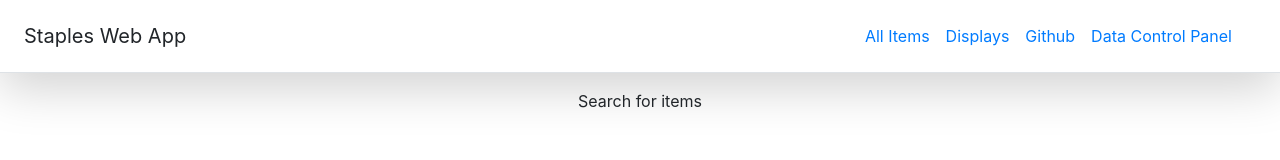
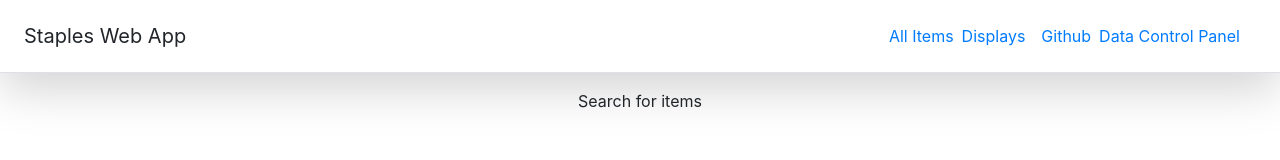
Before and after one commit to AlexNYC25/StaplesStoreReact, a React (Create React App) app: page / in a window 1280 px wide. Shown: the top 160 px of the page. Built offline with nearby package versions, Linux system fonts and the light colour scheme; no server answers.

Commit message:
Added Link component to navbar

```diff
--- a/src/components/NavBar/NavBar.js
+++ b/src/components/NavBar/NavBar.js
@@ -1,4 +1,5 @@
 import React from 'react';
+import { BrowserRouter as Router, Link} from 'react-router-dom'
 
 
 class Navbar extends React.Component{
@@ -9,14 +10,19 @@
                 <div>
 
                 </div>
-                <nav className="my-2 my-md-0 mr-md-3 navbar-text ">
 
-                    <a className="p-2 " href="/">All Items</a>
-                    <a className="p-2" href="/">Displays</a>
-                    <a className="p-2" href="/">Github</a>
-                    <a className="p-2" href="/DataManipulation">Data Control Panel</a>
+                    <nav className="my-2 my-md-0 mr-md-3 navbar-text ">
 
-                </nav>
+                        <Link to="/">
+                            All Items
+                        </Link>
+                        <a className="p-2" href="/">Displays</a>
+                        <a className="p-2" href="/">Github</a>
+                        <Link to="/DataManipulation">
+                            Data Control Panel
+                        </Link>
+                    </nav>
+
             </div>
         );
     }ß
```
